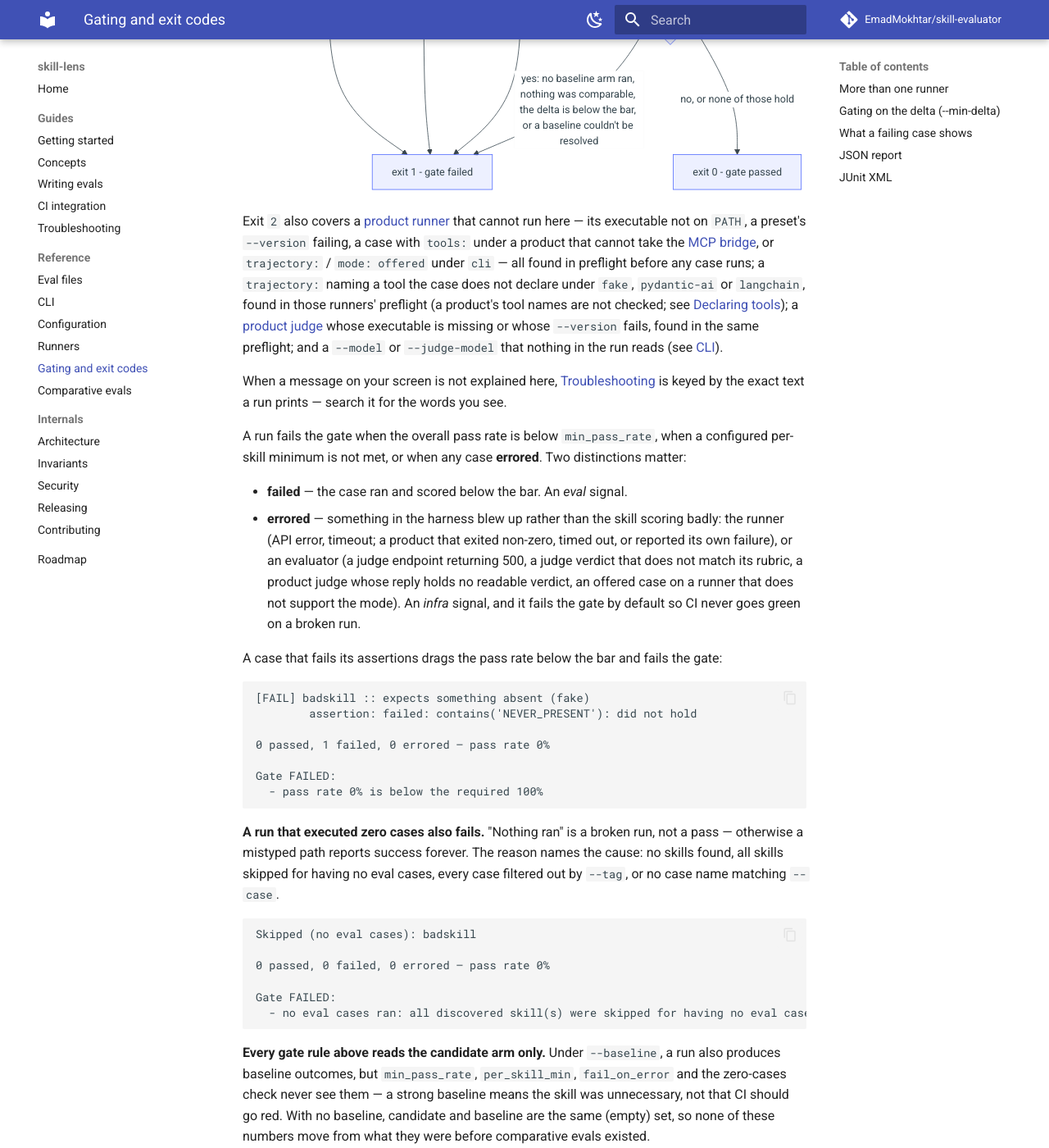
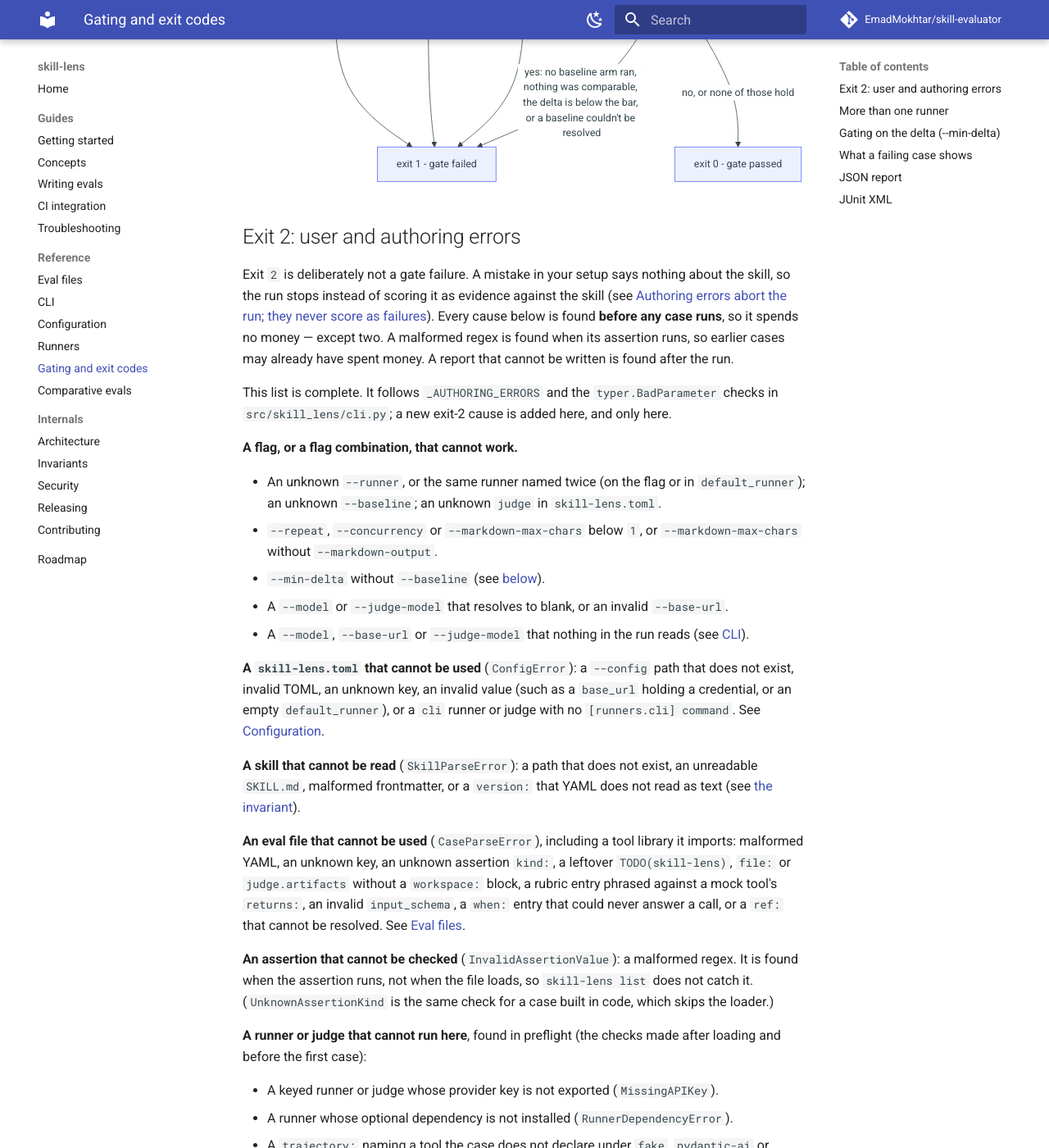
Before and after one commit to EmadMokhtar/skill-evaluator, an MkDocs documentation site: the page built from docs/gating.md, in a window 1280 px wide and 1400 px high, scrolled down 1778 px. Shown: the whole window at 82% size. Built offline with MkDocs 1.6.1 and Material for MkDocs 9.7.7, drawn with Linux system fonts in a browser that asks for light colours; comment, search, counter and statistics services are not loaded; some of the changed text lies outside the part shown.

Commit message:
docs: make gating.md the single owner of the exit-code contract (#74)
* docs: make gating.md the single owner of the exit-code contract

The exit codes were listed on five pages, and the lists had drifted.
None of them named script_sandbox = "required" with no backend as an
exit-2 cause. gating.md now holds the only complete exit-2 list, built
from _AUTHORING_ERRORS and the BadParameter checks in cli.py. The other
pages summarise the codes in a sentence and link to it. The docs review
instructions record this ownership rule.

Closes #68

Co-Authored-By: Claude Opus 5.5 <noreply@anthropic.com>

* docs: say which exit-2 causes can appear after cases start

A malformed regex is found when its assertion runs, not when the file
loads, so earlier cases may already have spent money. An unknown
assertion kind in an eval file is a CaseParseError at load time;
UnknownAssertionKind is raised only for a case built in code.

Co-Authored-By: Claude Opus 5.5 <noreply@anthropic.com>

---------

Co-authored-by: Claude Opus 5.5 <noreply@anthropic.com>

````diff
--- a/docs/gating.md
+++ b/docs/gating.md
@@ -1,17 +1,18 @@
 # Gating and exit codes
 
-Exit codes are the CI contract:
+Exit codes are the CI contract. This page is where they are defined; every other page
+summarises them and links here.
 
 | Code | Meaning |
 | --- | --- |
 | `0` | Gate passed |
-| `1` | Gate failed |
-| `2` | User or authoring error (bad path, malformed YAML, unknown assertion kind) |
+| `1` | Gate failed — including a run in which [no case ran at all](troubleshooting.md#no-eval-cases-ran) |
+| `2` | User or authoring error — something in your files, flags or environment is wrong, so nothing was measured. [Every cause is listed below](#exit-2-user-and-authoring-errors). |
 
 ```mermaid
 flowchart TD
-    START["skill-lens run"] --> AUTH{"Are your files and flags valid?"}
-    AUTH -->|"no: unknown assertion kind, bad regex, unfilled TODO, a product that cannot run here"| E2["exit 2 - fix your own files"]
+    START["skill-lens run"] --> AUTH{"Are your files, flags and environment valid?"}
+    AUTH -->|"no: any cause in the exit 2 list"| E2["exit 2 - fix your own setup"]
     AUTH -->|yes| RAN{"Did any candidate case run?"}
     RAN -->|"no: no skills, no cases, --tag or --case matched nothing"| E1["exit 1 - gate failed"]
     RAN -->|yes| ERR{"Did any candidate case error?"}
@@ -23,16 +24,79 @@ flowchart TD
     DELTA -->|"no, or none of those hold"| E0["exit 0 - gate passed"]
 ```
 
-Exit `2` also covers a [product runner](runners.md#product-runners) that cannot run here —
-its executable not on `PATH`, a preset's `--version` failing, a case with `tools:` under a
-product that cannot take the [MCP bridge](runners.md#mock-tools-under-a-product), or
-`trajectory:` / `mode: offered` under `cli` — all found in preflight before any case runs;
-a `trajectory:` naming a tool the case does not declare under `fake`, `pydantic-ai` or
-`langchain`, found in those runners' preflight (a product's tool names are not checked; see
-[Declaring tools](runners.md#declaring-tools-and-scoring-the-trajectory));
-a [product judge](runners.md#judging-with-a-product) whose executable is missing or whose
-`--version` fails, found in the same preflight; and a `--model` or `--judge-model` that
-nothing in the run reads (see [CLI](cli.md#run)).
+## Exit 2: user and authoring errors
+
+Exit `2` is deliberately not a gate failure. A mistake in your setup says nothing about the
+skill, so the run stops instead of scoring it as evidence against the skill (see
+[Authoring errors abort the run; they never score as failures](invariants.md#authoring-errors-abort-the-run-they-never-score-as-failures)).
+Every cause below is found **before any case runs**, so it spends no money — except two. A
+malformed regex is found when its assertion runs, so earlier cases may already have spent
+money. A report that cannot be written is found after the run.
+
+This list is complete. It follows `_AUTHORING_ERRORS` and the `typer.BadParameter` checks in
+`src/skill_lens/cli.py`; a new exit-2 cause is added here, and only here.
+
+**A flag, or a flag combination, that cannot work.**
+
+- An unknown `--runner`, or the same runner named twice (on the flag or in
+  `default_runner`); an unknown `--baseline`; an unknown `judge` in `skill-lens.toml`.
+- `--repeat`, `--concurrency` or `--markdown-max-chars` below `1`, or
+  `--markdown-max-chars` without `--markdown-output`.
+- `--min-delta` without `--baseline` (see [below](#gating-on-the-delta-min-delta)).
+- A `--model` or `--judge-model` that resolves to blank, or an invalid `--base-url`.
+- A `--model`, `--base-url` or `--judge-model` that nothing in the run reads (see
+  [CLI](cli.md#run)).
+
+**A `skill-lens.toml` that cannot be used** (`ConfigError`): a `--config` path that does not
+exist, invalid TOML, an unknown key, an invalid value (such as a `base_url` holding a
+credential, or an empty `default_runner`), or a `cli` runner or judge with no
+`[runners.cli] command`. See [Configuration](configuration.md).
+
+**A skill that cannot be read** (`SkillParseError`): a path that does not exist, an
+unreadable `SKILL.md`, malformed frontmatter, or a `version:` that YAML does not read as text
+(see [the invariant](invariants.md#a-version-that-yaml-does-not-parse-as-a-string-is-an-authoring-error)).
+
+**An eval file that cannot be used** (`CaseParseError`), including a tool library it
+imports: malformed YAML, an unknown key, an unknown assertion `kind:`, a leftover
+`TODO(skill-lens)`, `file:` or
+`judge.artifacts` without a `workspace:` block, a rubric entry phrased against a mock
+tool's `returns:`, an invalid `input_schema`, a `when:` entry that could never answer a
+call, or a `ref:` that cannot be resolved. See [Eval files](eval-files.md).
+
+**An assertion that cannot be checked** (`InvalidAssertionValue`): a malformed regex. It is
+found when the assertion runs, not when the file loads, so `skill-lens list` does not catch
+it. (`UnknownAssertionKind` is the same check for a case built in code, which skips the
+loader.)
+
+**A runner or judge that cannot run here**, found in preflight (the checks made after
+loading and before the first case):
+
+- A keyed runner or judge whose provider key is not exported (`MissingAPIKey`).
+- A runner whose optional dependency is not installed (`RunnerDependencyError`).
+- A `trajectory:` naming a tool the case does not declare under `fake`, `pydantic-ai` or
+  `langchain` (`UndeclaredTool`; a product's tool names are not checked — see
+  [Declaring tools](runners.md#declaring-tools-and-scoring-the-trajectory)).
+- A `base_url` for a provider that takes no endpoint (`UnsupportedBaseURL`).
+- A [product runner](runners.md#product-runners) or
+  [product judge](runners.md#judging-with-a-product) that cannot run here
+  (`ProductSetupError`): its executable not on `PATH`, a preset's `--version` failing, a
+  skill name that cannot be a directory name, a case with `tools:` under a product that
+  cannot take the [MCP bridge](runners.md#mock-tools-under-a-product), `trajectory:` or
+  `mode: offered` under `cli`, the bridge failing its start-up check, `--available-tools`
+  in `[runners.copilot]` while a case declares `tools:`, or a tool-selection flag in a
+  product judge's `args`.
+
+**Bundled scripts turned on but unable to run** (`ScriptSetupError`): a script's
+interpreter is not on `PATH`, or `script_sandbox = "required"` and no sandbox backend works.
+See [Security](security.md).
+
+**A report that cannot be written.** A `--json-output`, `--junit-output` or
+`--markdown-output` file that cannot be written exits `2` — but only when the gate itself
+passed. A failing gate stays `1`, so a write problem never hides a red run.
+
+The other commands use the same code for the same kind of problem: `list` exits `2` on a
+skill or eval file that cannot be read, `init` on a file it cannot read or write, and
+`mcp-import` on a listing it cannot read or parse.
 
 When a message on your screen is not explained here, [Troubleshooting](troubleshooting.md)
 is keyed by the exact text a run prints — search it for the words you see.
````
Also changed, not shown: README.md (+1 -1 lines), docs/concepts.md (+5 -8 lines), docs/getting-started.md (+3 -2 lines), docs/troubleshooting.md (+5 -7 lines), .github/instructions/docs.instructions.md.
